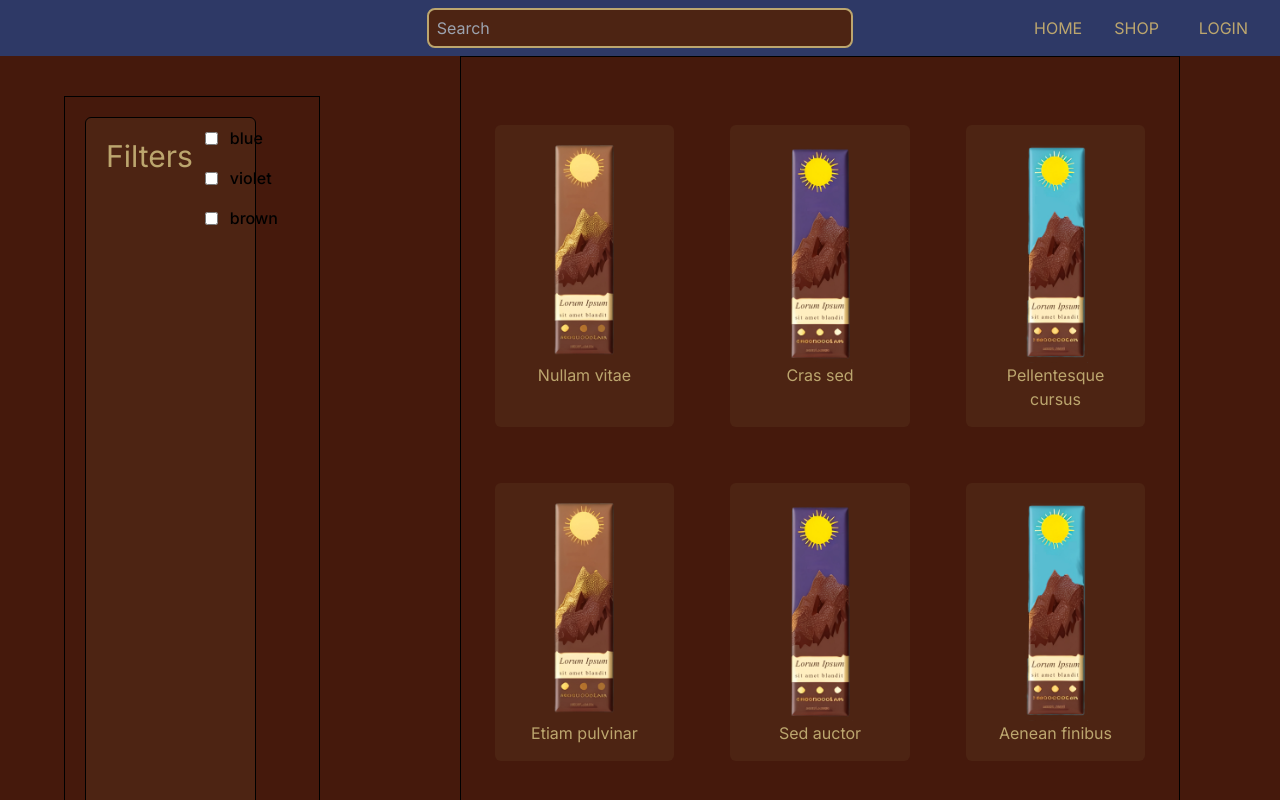
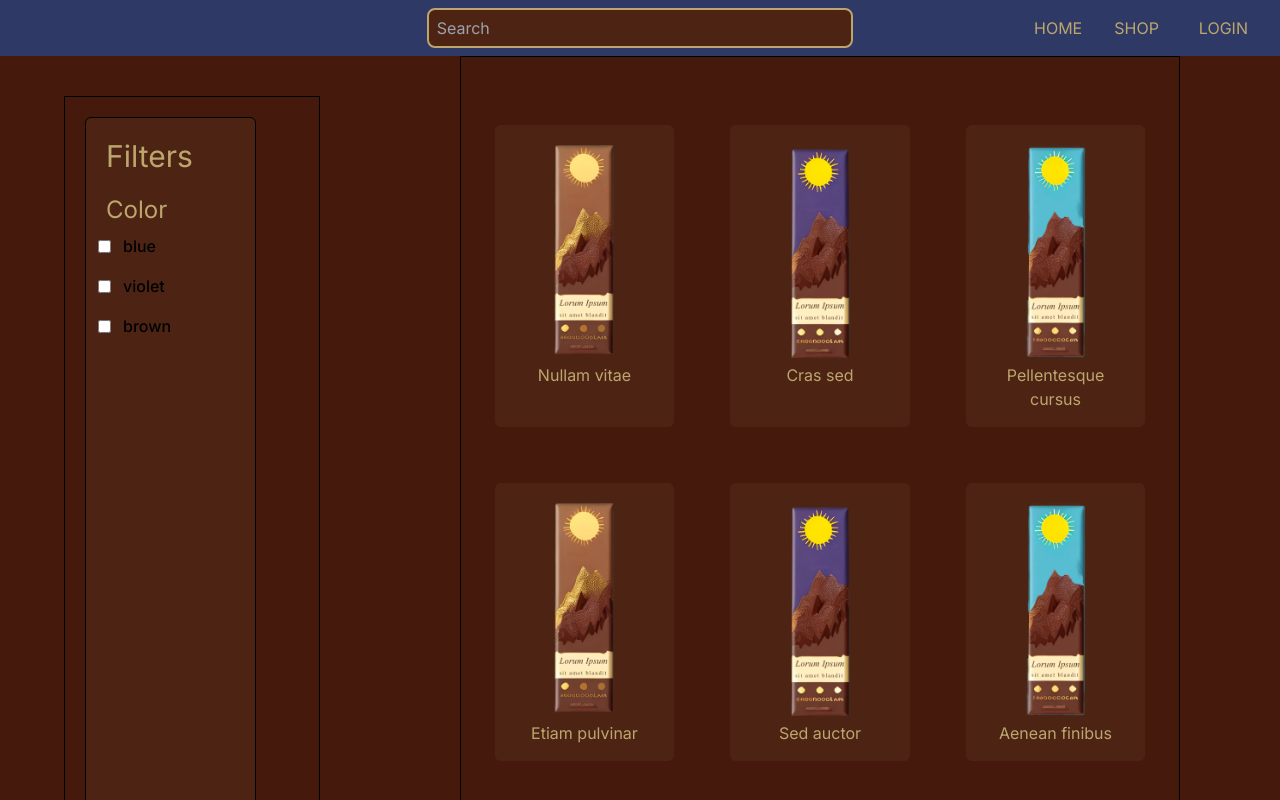
Before and after one commit to Kadgar782/ChocolateLanding, a Next.js app: page /shop in a window 1280 px wide. Shown: the top 800 px of the page. Built offline with nearby package versions, Linux system fonts and the light colour scheme.

Commit message:
I changed the filters a bit

```diff
--- a/app/shop/page.tsx
+++ b/app/shop/page.tsx
@@ -27,7 +27,7 @@ export default function Home() {
   ) => {
     const checked = event.target.checked;
     const category = event.target.name;
-
+    console.log(categoryFilters),
       setCategoryFilters(
         (prevFilters) =>
           checked
@@ -47,25 +47,27 @@ export default function Home() {
   return (
     <section className="wholePage flex min-h-screen w-full justify-end bg-background">
       <aside className="mt-10 flex w-1/5 border p-5">
-        <section className=" filters flex w-4/5 justify-start rounded-md border bg-primary">
+        <section className=" filters flex w-4/5 flex-col justify-start rounded-md border bg-primary">
           {/* categories to filter */}
           <h1 className="pl-5 pt-5 text-3xl text-text">Filters</h1>
+          <h2 className="pl-5 pt-5 text-2xl text-text">Color</h2>
           <Card>
             <List>
               {categories.map((elm, index) => {
                 return (
-                  <ListItem className="p-0" key={index}>
+                  <ListItem key={index} className="p-0">
                     <label
-                      htmlFor="vertical-list-react ${index}"
+                      htmlFor={elm}
                       className="flex w-full cursor-pointer items-center px-3 py-2"
                     >
                       <ListItemPrefix className="mr-3">
                         <Checkbox
-                          id="${index}"
+                          id={elm}
                           ripple={false}
                           crossOrigin=""
+                          key={index}
                           name={elm}
-                          className="hover:before:opacity-0"
+                          className=" flex flex-row bg-secondary hover:scale-105  hover:before:opacity-0"
                           onChange={handleCategoryFilterChange}
                           containerProps={{
                             className: "p-0",
```
Lines whose indentation alone changed are shown as unchanged.
